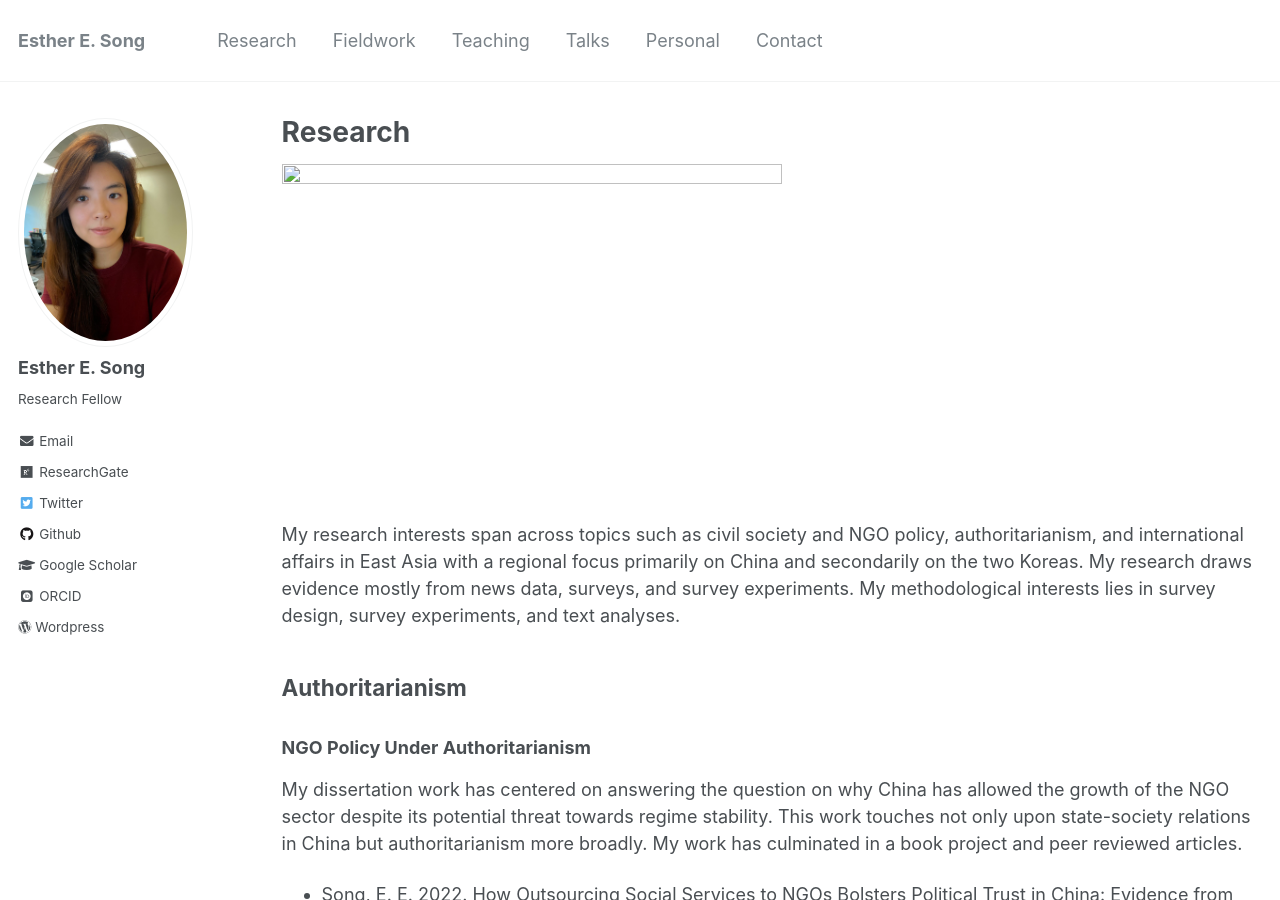
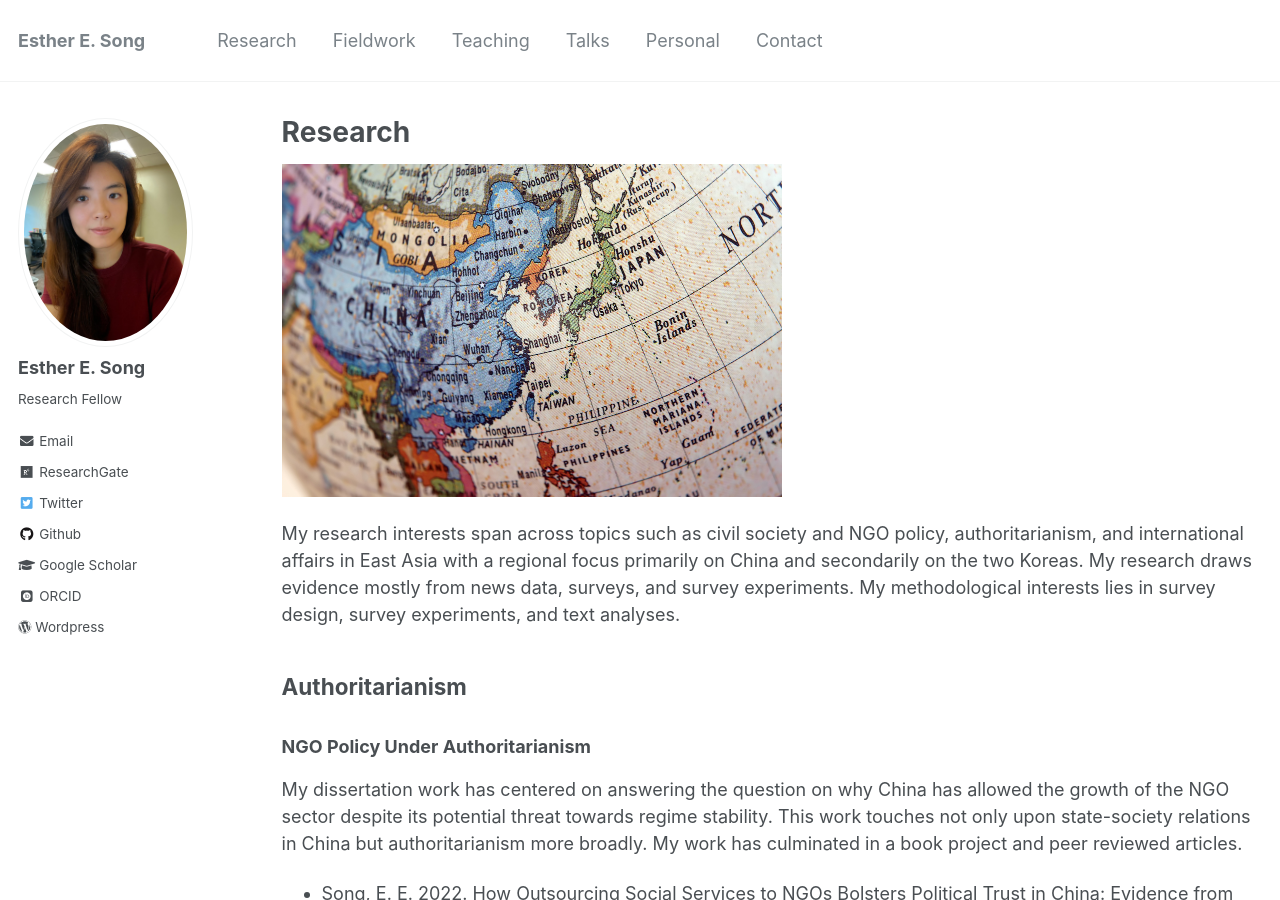
Before and after one commit to ehsong/ehsong.github.io, a Jekyll site: the page built from _pages/research.md, in a window 1280 px wide and 900 px high. Built offline with Jekyll 4.4.1, drawn with Linux system fonts in a browser that asks for light colours; some web fonts are replaced.

Commit message:
Update research.md

```diff
--- a/_pages/research.md
+++ b/_pages/research.md
@@ -7,7 +7,7 @@
 
 {% include base_path %}
 
-<img src="/ehsong/ehsong.github.io/blob/master/images/east_asia_resized.jpg?raw=true" width="500" height="333">
+<img src="https://github.com/ehsong/ehsong.github.io/blob/master/images/east_asia_resized.jpg?raw=true" width="500" height="333">
 
 My research interests span across topics such as civil society and NGO policy, authoritarianism, and international affairs in East Asia with a regional focus primarily on China and secondarily on the two Koreas. My research draws evidence mostly from news data, surveys, and survey experiments. My methodological interests lies in survey design, survey experiments, and text analyses.
 
```
